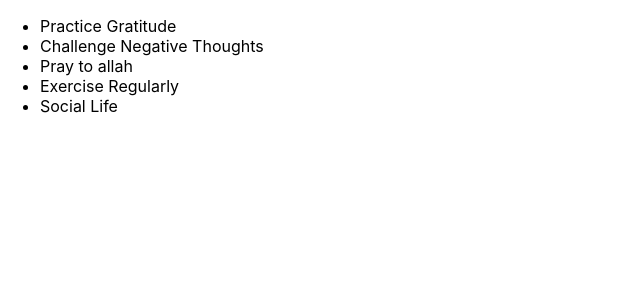
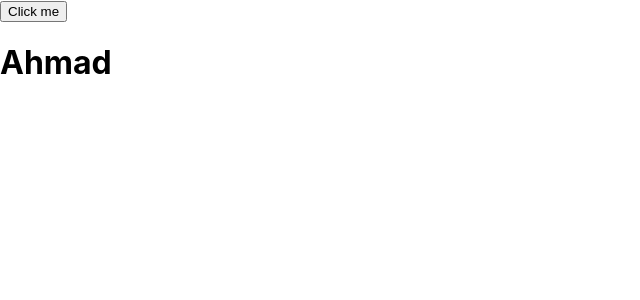
Before and after one commit to hunchodragovic/first-react-app, a React (Create React App) app: page / in a window 1280 px wide. Shown: the top 300 px of the page, without its empty margins (0-640 px from the left). Built offline with nearby package versions, Linux system fonts and the light colour scheme.

Commit message:
using the useState()

```diff
--- a/src/App.js
+++ b/src/App.js
@@ -1,27 +1,11 @@
 import "./App.css";
+import MyButton from "./MyButton";
 function App() {
-  const tasks = [
-    { id: 1 , title: "Practice Gratitude"},
-    { id: 2 , title: "Challenge Negative Thoughts"},
-    { id: 3 , title: "Pray to allah"},
-    { id: 4 , title: "Exercise Regularly"},
-    { id: 4 , title: "Social Life"}
-
-  ]
-
-  const myTaskslist = tasks.map((task)=>{
-return (<li key={task.id}>{task.title}</li>)
-
-  })
-  console.log(myTaskslist);
 
   return (
     <div className="App">
 
-<ul>
-  {myTaskslist}
-
-</ul>
+<MyButton/>
     </div>
   );
 }
--- /dev/null
+++ b/src/MyButton.js
@@ -0,0 +1,21 @@
+import { useState } from 'react';
+
+export default function MyButton() {
+  const [name,setName] = useState("Ahmad")
+function btnClicked (){
+    if(name === "Ahmad"){
+        setName("ilyes")
+    }else{
+
+        setName("Ahmad")
+
+    }
+
+}
+  return (
+    <div>
+      <button onClick={btnClicked}>Click me</button>
+      <h1>{name}</h1>
+    </div>
+  );
+}
```
